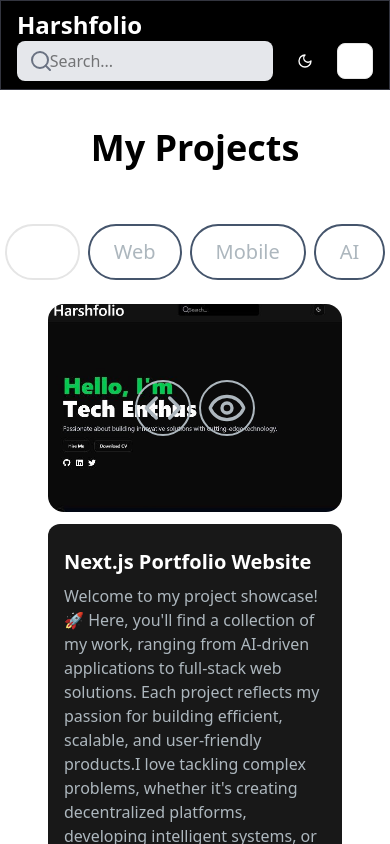
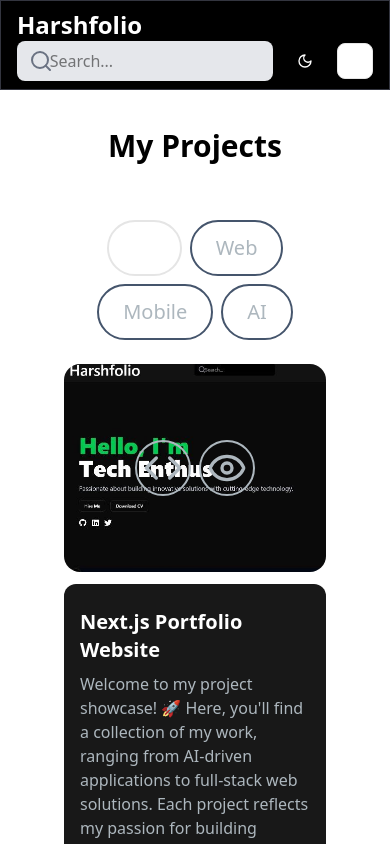
Before and after one commit to harshdwivediiiii/HarshFolio, a Next.js app: page /projects in a window 390 px wide. Shown: the top 844 px of the page. Built offline with nearby package versions, Linux system fonts and the light colour scheme.

Commit message:
updated project and experience section

```diff
--- a/src/components/AboutSection.tsx
+++ b/src/components/AboutSection.tsx
@@ -15,7 +15,7 @@
     title: "Skills",
     id: "skills",
     content: (
-      <ul className="list-disc pl-2">
+      <ul className="list-disc pl-4">
         <li>Artificial Intelligence</li>
         <li>Machine Learning</li>
         <li>Deep Learning</li>
@@ -30,7 +30,7 @@
     title: "Education",
     id: "education",
     content: (
-      <ul className="list-disc pl-2">
+      <ul className="list-disc pl-4">
         <li>Sophomore, CSE AI/ML Engineering</li>
       </ul>
     ),
@@ -39,7 +39,7 @@
     title: "Goals",
     id: "goals",
     content: (
-      <ul className="list-disc pl-2">
+      <ul className="list-disc pl-4">
         <li>Preparing for Google Summer of Code (GSoC)</li>
         <li>Exploring Flutter for mobile development</li>
         <li>Actively participating in hackathons</li>
@@ -126,7 +126,7 @@
         </div>
       </div>
     ),
-  }
+  },
 ];
 
 const AboutSection: React.FC = () => {
@@ -137,22 +137,42 @@
   };
 
   return (
-    <section className="text-gray-700 dark:text-white bg-white dark:bg-black py-12" id="about">
-      <div className="md:grid md:grid-cols-2 gap-8 items-center py-8 px-4 xl:gap-16 sm:py-16 xl:px-16">
-        <Image src="/images/about-image.png" width={500} height={500} alt="About Me" />
-        <div className="mt-4 md:mt-0 text-left flex flex-col h-full">
-          <h2 className="text-4xl font-bold text-gray-900 dark:text-white mb-4">About Me</h2>
-          <p className="text-base lg:text-lg text-gray-700 dark:text-gray-300">
+    <section
+      className="text-gray-700 dark:text-white bg-white dark:bg-black py-8 sm:py-12"
+      id="about"
+    >
+      <div className="flex flex-col md:grid md:grid-cols-2 gap-8 items-center py-8 px-4 xl:gap-16 sm:py-16 xl:px-16">
+        <div className="flex justify-center items-center w-full mb-8 md:mb-0">
+          <Image
+            src="/images/about-image.png"
+            width={300}
+            height={300}
+            alt="About Me"
+            className="rounded-lg shadow-lg w-[250px] h-[250px] object-cover sm:w-[300px] sm:h-[300px] md:w-[350px] md:h-[350px] xl:w-[400px] xl:h-[400px]"
+            priority
+          />
+        </div>
+        <div className="mt-0 text-left flex flex-col h-full w-full">
+          <h2 className="text-3xl sm:text-4xl font-bold text-gray-900 dark:text-white mb-4">
+            About Me
+          </h2>
+          <p className="text-base sm:text-lg text-gray-700 dark:text-gray-300">
             I am an AI/ML Engineer with a strong interest in building intelligent solutions. Currently, I am learning Flutter to expand my development skills, preparing for GSoC, and actively participating in hackathons to sharpen my problem-solving abilities. My goal is to integrate AI-driven solutions into real-world applications.
           </p>
-          <div className="flex flex-row justify-start mt-8">
+          <div className="flex flex-wrap sm:flex-row justify-start mt-8 gap-2">
             {TAB_DATA.map(({ id, title }) => (
-              <TabButton key={id} selectTab={() => handleTabChange(id)} active={tab === id}>
+              <TabButton
+                key={id}
+                selectTab={() => handleTabChange(id)}
+                active={tab === id}
+              >
                 {title}
               </TabButton>
             ))}
           </div>
-          <div className="mt-8 text-gray-700 dark:text-gray-300">{TAB_DATA.find((t) => t.id === tab)?.content}</div>
+          <div className="mt-6 sm:mt-8 text-gray-700 dark:text-gray-300">
+            {TAB_DATA.find((t) => t.id === tab)?.content}
+          </div>
         </div>
       </div>
     </section>
--- a/src/components/ProjectsSection.tsx
+++ b/src/components/ProjectsSection.tsx
@@ -59,13 +59,24 @@
     tag: ["All", "AI", "Web"],
     gitUrl: "https://github.com/harshdwivediiiii/pathfinder-ai",
     previewUrl: "https://pathfinder-ai-auta.vercel.app"
+  },
+  {
+    id: 7,
+    title: "NeuroFunds AI",
+    description:
+      "NeuroFunds AI is an all-in-one, AI-powered personal-finance toolkit. Built with Next.js, Tailwind, Prisma, Supabase, and Google Gemini, it delivers secure banking-grade infrastructure, real-time background jobs, and ML-driven spending insights. Features include custom Clerk onboarding, Arcjet threat protection, 3-D UI flourishes, and one-click Vercel deployment.",
+    image: "/images/projects/7.png",
+    tag: ["All", "AI", "Web"],
+    gitUrl: "https://github.com/harshdwivediiiii/neurofunds-ai",
+    previewUrl: "https://neurofunds-ai-g7n7.vercel.app/"
   }
 ];
+
 const ProjectsSection = () => {
   const { theme, systemTheme } = useTheme();
   const [currentTheme, setCurrentTheme] = useState("light");
   const [tag, setTag] = useState("All");
-  const ref = useRef(null);
+  const ref = useRef<HTMLUListElement>(null);
   const isInView = useInView(ref, { once: true });
 
   useEffect(() => {
@@ -78,19 +89,52 @@
 
   return (
     <section id="projects">
-      <h2 suppressHydrationWarning className={`text-center text-4xl font-bold mt-4 mb-8 md:mb-12 ${currentTheme === "dark" ? "text-white" : "text-black"}`}>
+      <h2
+        suppressHydrationWarning
+        className={`text-center text-3xl sm:text-4xl font-bold mt-4 mb-8 md:mb-12 ${
+          currentTheme === "dark" ? "text-white" : "text-black"
+        }`}
+      >
         My Projects
       </h2>
-      <div className={`flex flex-row justify-center items-center gap-2 py-6 ${currentTheme === "dark" ? "text-white" : "text-black"}`}>
+      {/* Tags */}
+      <div className={`flex flex-wrap justify-center items-center gap-2 py-6 ${currentTheme === "dark" ? "text-black" : "text-white" }`}>
         <ProjectTag onClick={() => setTag("All")} name="All" isSelected={tag === "All"} />
         <ProjectTag onClick={() => setTag("Web")} name="Web" isSelected={tag === "Web"} />
         <ProjectTag onClick={() => setTag("Mobile")} name="Mobile" isSelected={tag === "Mobile"} />
         <ProjectTag onClick={() => setTag("AI")} name="AI" isSelected={tag === "AI"} />
       </div>
-      <ul ref={ref} className="grid md:grid-cols-3 gap-8 md:gap-12">
+      {/* Projects List */}
+      <ul
+        ref={ref}
+        className="
+          grid
+          grid-cols-1
+          sm:grid-cols-2
+          md:grid-cols-3
+          gap-8
+          md:gap-12
+          px-4
+          w-full
+          max-w-7xl
+          mx-auto
+        "
+      >
         {filteredProjects.map((project, index) => (
-          <motion.li key={project.id} initial={{ y: 50, opacity: 0 }} animate={isInView ? { y: 0, opacity: 1 } : {}} transition={{ duration: 0.3, delay: index * 0.4 }}>
-            <ProjectCard title={project.title} description={project.description} imgUrl={project.image} gitUrl={project.gitUrl} previewUrl={project.previewUrl} />
+          <motion.li
+            key={project.id}
+            initial={{ y: 50, opacity: 0 }}
+            animate={isInView ? { y: 0, opacity: 1 } : {}}
+            transition={{ duration: 0.3, delay: index * 0.15 }}
+            className="flex"
+          >
+            <ProjectCard
+              title={project.title}
+              description={project.description}
+              imgUrl={project.image}
+              gitUrl={project.gitUrl}
+              previewUrl={project.previewUrl}
+            />
           </motion.li>
         ))}
       </ul>
--- a/src/components/TabButton.tsx
+++ b/src/components/TabButton.tsx
@@ -27,7 +27,7 @@
   children,
   icon,
   tooltip,
-  activeColor = "text-black dark:text-white",
+  activeColor = "text-white dark:text-black",
   inactiveColor = "text-[#ADB7BE] dark:text-gray-400",
   disabled = false,
 }) => {
@@ -44,7 +44,7 @@
           aria-selected={active}
         >
           {icon && <span>{icon}</span>}
-          <p className={`mr-3 font-semibold hover:text-black dark:hover:text-white ${buttonClasses}`}>{children}</p>
+          <p className={`mr-3 font-semibold hover:text-white dark:hover:text-black  ${buttonClasses}`}>{children}</p>
           <motion.div
             animate={active ? "active" : "default"}
             variants={variants}
```
Also changed, not shown: public/images/projects/7.png (added). Lines whose indentation alone changed are shown as unchanged.
